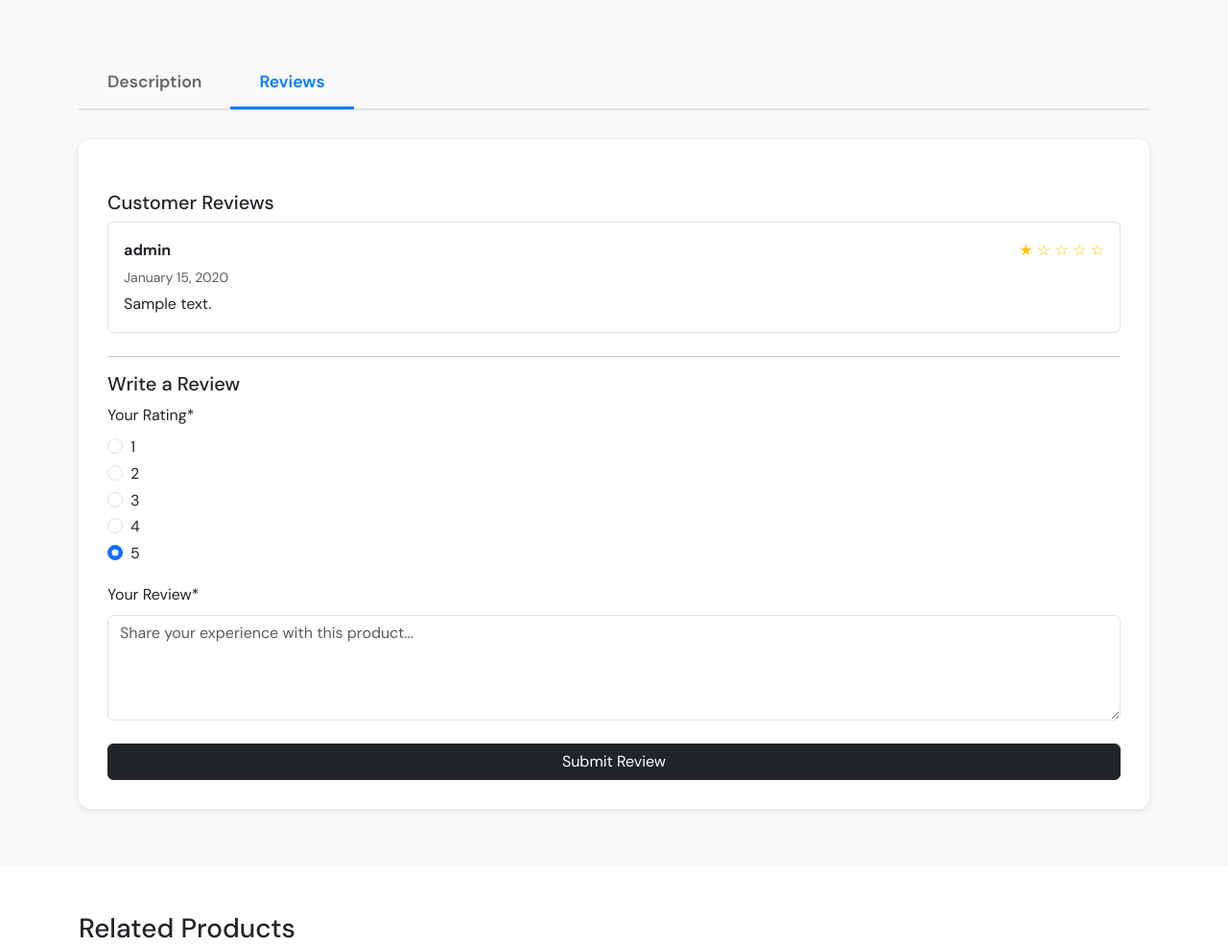
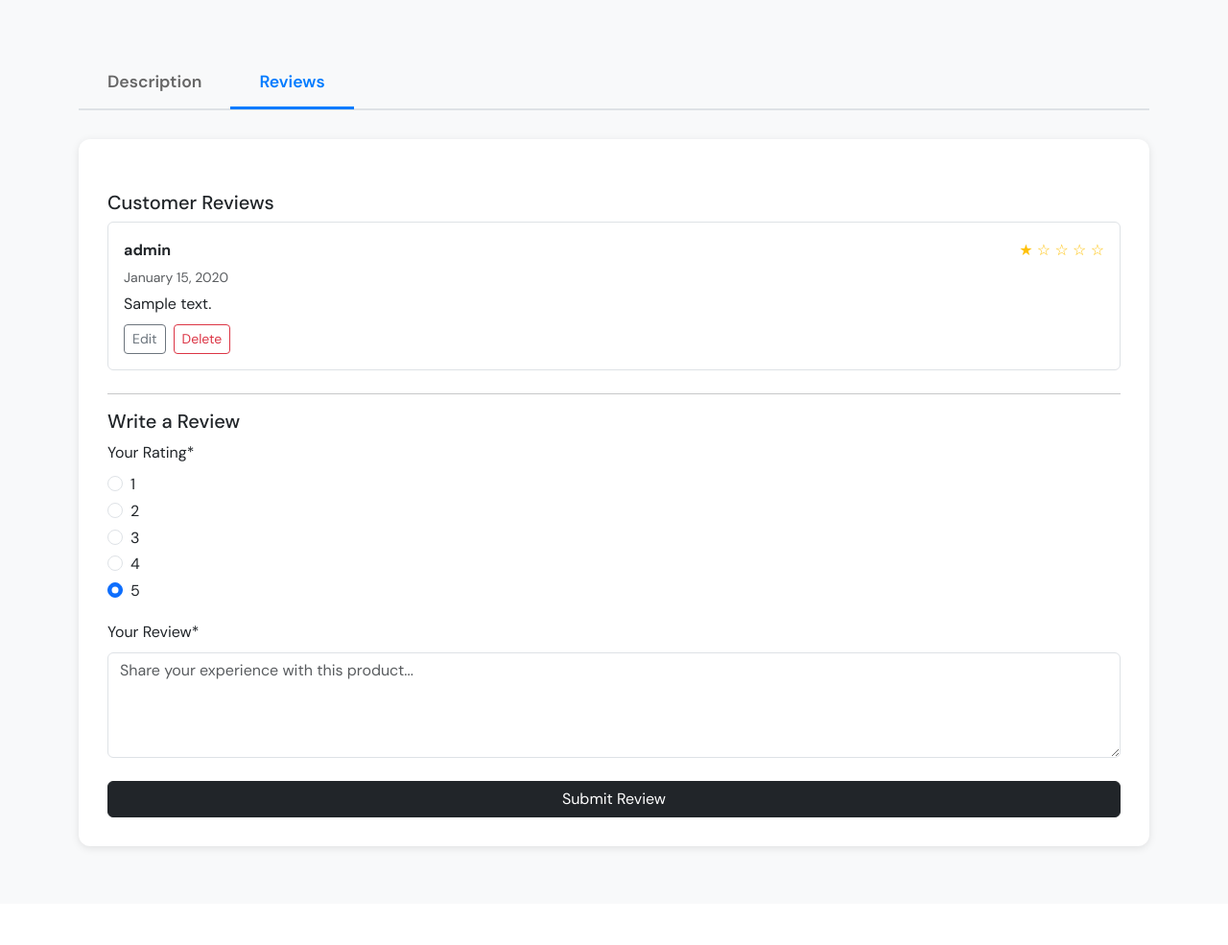
Before and after one commit to Md-Minhazul-Alam/ecommerce, a Django app: a page that uses product/templates/product/product_details.html in a window 1280 px wide, after a click on "Reviews". Shown: the part 934-1919 px from the top of the page at 96% size. Run offline with Django 5.2, Linux system fonts and the light colour scheme; a user stored in the database is signed in; data comes from the database, SQL or seed files in the repository; tables that the repository leaves empty hold one stand-in row (values such as "Sample post"); some libraries are stand-ins or nearby versions.

Commit message:
Add edit & delete review functionality with modal

```diff
--- a/product/templates/product/product_details.html
+++ b/product/templates/product/product_details.html
@@ -181,7 +181,7 @@
             <div class="tab-pane fade" id="reviews" role="tabpanel">
                 <div class="reviews-wrapper mt-4">
 
-                    <!-- Existing Reviews -->
+                    <!-- Reviews -->
                     <div class="reviews-list mb-4">
                         <h5>Customer Reviews</h5>
 
@@ -197,6 +197,68 @@
                             </div>
                             <p class="text-muted small mb-1">{{ review.created_at|date:"F d, Y" }}</p>
                             <p class="mb-0">{{ review.comment }}</p>
+
+                            <!-- Edit/Delete buttons -->
+                            {% if user == review.user %}
+                            <div class="mt-2 d-flex gap-2">
+                                <button class="btn btn-sm btn-outline-secondary"
+                                    data-bs-toggle="modal"
+                                    data-bs-target="#editReviewModal{{ review.id }}">
+                                    Edit
+                                </button>
+                                <button class="btn btn-sm btn-outline-danger"
+                                    data-bs-toggle="modal"
+                                    data-bs-target="#deleteReviewModal{{ review.id }}">
+                                    Delete
+                                </button>
+                            </div>
+
+                            <!-- Edit Modal -->
+                            <div class="modal fade" id="editReviewModal{{ review.id }}" tabindex="-1">
+                                <div class="modal-dialog">
+                                    <div class="modal-content">
+                                        <div class="modal-header">
+                                            <h5 class="modal-title">Edit Review</h5>
+                                            <button type="button" class="btn-close" data-bs-dismiss="modal"></button>
+                                        </div>
+                                        <form method="POST" action="{% url 'edit_review' review.id %}">
+                                            {% csrf_token %}
+                                            <div class="modal-body">
+                                                {% load crispy_forms_tags %}
+                                                {{ form|crispy }}
+                                            </div>
+                                            <div class="modal-footer">
+                                                <button type="button" class="btn btn-secondary" data-bs-dismiss="modal">Cancel</button>
+                                                <button type="submit" class="btn btn-dark">Update Review</button>
+                                            </div>
+                                        </form>
+                                    </div>
+                                </div>
+                            </div>
+
+                            <!-- Delete Modal -->
+                            <div class="modal fade" id="deleteReviewModal{{ review.id }}" tabindex="-1">
+                                <div class="modal-dialog">
+                                    <div class="modal-content">
+                                        <div class="modal-header">
+                                            <h5 class="modal-title">Delete Review</h5>
+                                            <button type="button" class="btn-close" data-bs-dismiss="modal"></button>
+                                        </div>
+                                        <div class="modal-body">
+                                            <p>Are you sure you want to delete your review?</p>
+                                        </div>
+                                        <div class="modal-footer">
+                                            <button type="button" class="btn btn-secondary" data-bs-dismiss="modal">Cancel</button>
+                                            <form method="POST" action="{% url 'delete_review' review.id %}">
+                                                {% csrf_token %}
+                                                <button type="submit" class="btn btn-danger">Delete</button>
+                                            </form>
+                                        </div>
+                                    </div>
+                                </div>
+                            </div>
+                            {% endif %}
+
                         </div>
                         {% empty %}
                             <p class="text-muted">No reviews yet. Be the first to review this product.</p>
@@ -215,8 +277,10 @@
                             {% if user.is_authenticated %}
                                 <button type="submit" class="btn btn-dark mt-2 w-100">Submit Review</button>
                             {% else %}
-                                <button type="button" class="btn btn-dark mt-2 w-100" data-bs-toggle="tooltip"
-                                    data-bs-placement="top" title="Please login to submit a review"
+                                <button type="button" class="btn btn-dark mt-2 w-100"
+                                    data-bs-toggle="tooltip"
+                                    data-bs-placement="top"
+                                    title="Please login to submit a review"
                                     onclick="showLoginAlert()">
                                     Submit Review
                                 </button>
--- a/product/urls.py
+++ b/product/urls.py
@@ -5,4 +5,7 @@ urlpatterns = [
     path('', views.all_products, name='all_products'),
     path("category/<slug:category_slug>/", views.all_products, name="category"),
     path('<slug:product_slug>/', views.product_detail, name='product_detail'),
+    # Review
+    path('review/<int:review_id>/edit/', views.edit_review, name='edit_review'),
+    path('review/<int:review_id>/delete/', views.delete_review, name='delete_review'),
 ]
--- a/product/views.py
+++ b/product/views.py
@@ -136,3 +136,29 @@ def product_detail(request, product_slug):
         'reviews': reviews,
     }
     return render(request, "product/product_details.html", context)
+
+from .models import Review
+
+# Edit Review
+def edit_review(request, review_id):
+    review = get_object_or_404(Review, id=review_id, user=request.user)
+    if request.method == 'POST':
+        form = ReviewForm(request.POST, instance=review)
+        if form.is_valid():
+            form.save()
+            messages.success(request, 'Your review has been updated successfully!')
+            return redirect(request.META.get('HTTP_REFERER', '/') + '#reviews')
+    messages.error(request, 'Something went wrong.')
+    return redirect(request.META.get('HTTP_REFERER', '/') + '#reviews')
+
+
+# Delete Review
+def delete_review(request, review_id):
+    review = get_object_or_404(Review, id=review_id, user=request.user)
+    if request.method == 'POST':
+        product_slug = review.product.product_slug
+        review.delete()
+        messages.success(request, 'Your review has been deleted successfully!')
+        return redirect('product_detail', product_slug=product_slug)
+    messages.error(request, 'Something went wrong.')
+    return redirect(request.META.get('HTTP_REFERER', '/') + '#reviews')
```
